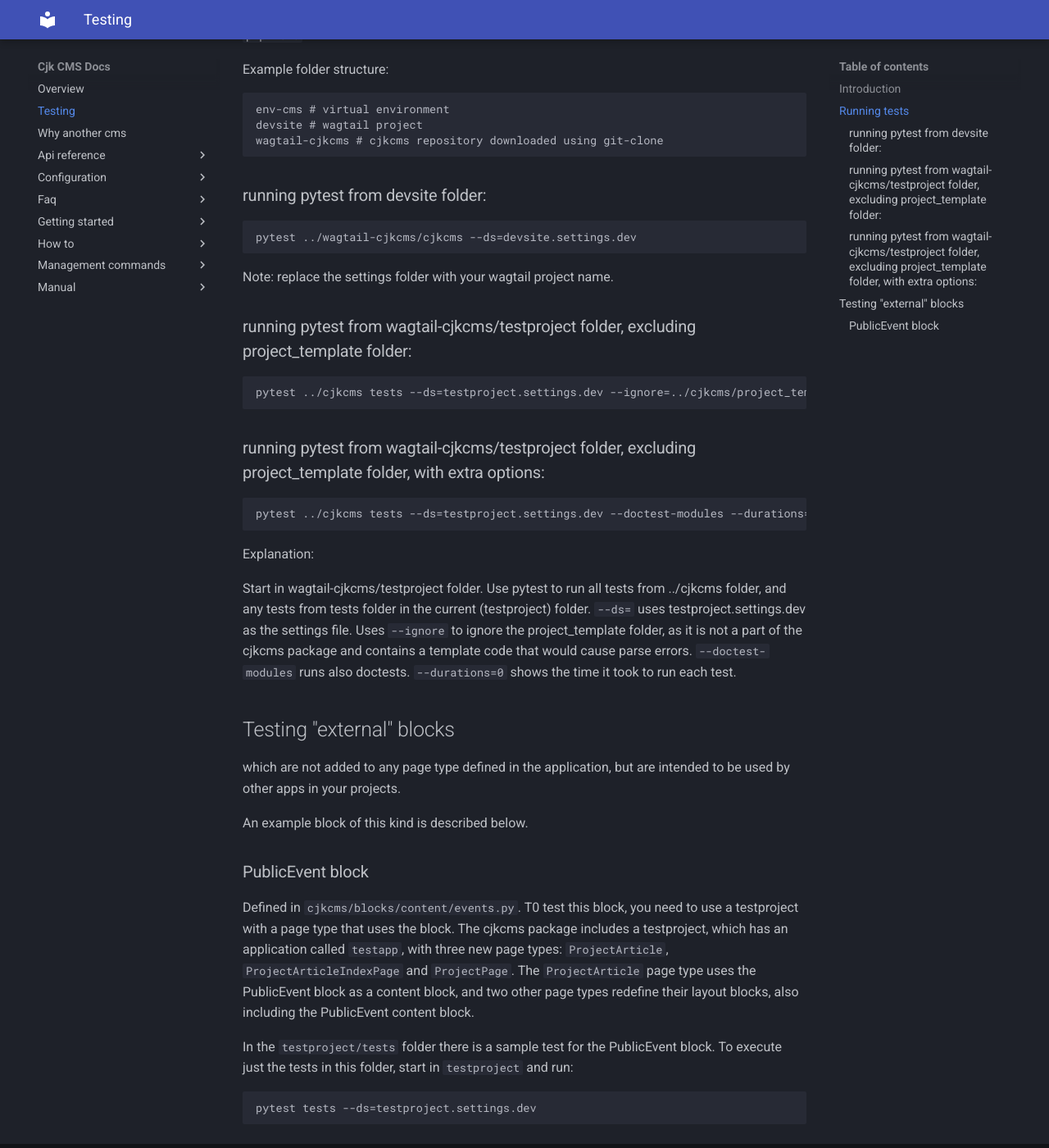
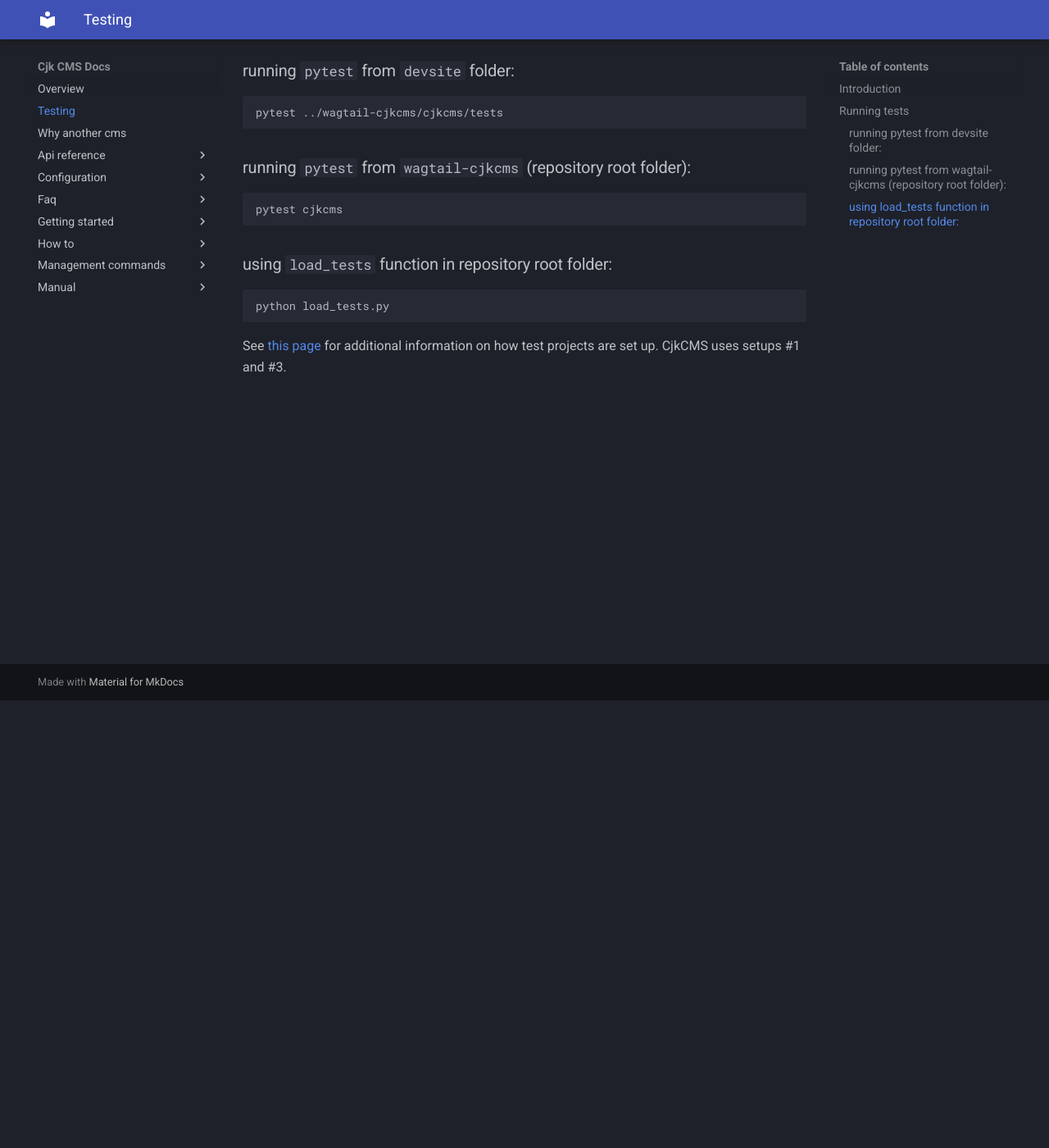
Before and after one commit to cjkpl/wagtail-cjkcms, an MkDocs documentation site: the page built from docs/unit_testing.md, in a window 1280 px wide and 1400 px high, scrolled down 546 px. Shown: the whole window at 82% size. Built offline with MkDocs 1.6.1 and Material for MkDocs 9.7.7, drawn with Linux system fonts in a browser that asks for light colours; some of the changed text lies outside the part shown.

Commit message:
Updates in docs

````diff
--- a/docs/unit_testing.md
+++ b/docs/unit_testing.md
@@ -2,10 +2,7 @@
 
 ## Introduction
 
-Unit Tests for cjkcms are stored in two locations:
-
-1. `tests` folder in the cjkcms folder. This folder contains all tests that do not require a testproject with additional page types, not defined in the cjkcms package.
-2. `tests` folder in the testproject folder. This folder contains all tests (currently one - for PublicEvent block) that require  additional page types, not defined in the cjkcms package. These page types (with new blocks) are defined in `testproject/testapp/models.py`.
+Unit Tests for cjkcms are stored in `cjkcms/tests` folder.
 
 ## Running tests
 
@@ -18,38 +15,17 @@
 wagtail-cjkcms # cjkcms repository downloaded using git-clone
 ```
 
-### running pytest from devsite folder:
+### running `pytest` from `devsite` folder:
 ```
-pytest ../wagtail-cjkcms/cjkcms --ds=devsite.settings.dev
+pytest ../wagtail-cjkcms/cjkcms/tests
 ```
-Note: replace the settings folder with your wagtail project name.
-
-### running pytest from wagtail-cjkcms/testproject folder, excluding project_template folder:
+### running `pytest` from `wagtail-cjkcms` (repository root folder):
 ```
-pytest ../cjkcms tests --ds=testproject.settings.dev --ignore=../cjkcms/project_template
+pytest cjkcms
+```
+### using `load_tests` function in repository root folder:
+```
+python load_tests.py
 ```
 
-
-### running pytest from wagtail-cjkcms/testproject folder, excluding project_template folder, with extra options:
-```
-pytest ../cjkcms tests --ds=testproject.settings.dev --doctest-modules --durations=0 --ignore=../cjkcms/project_template
-```
-Explanation:
-
-Start in wagtail-cjkcms/testproject folder.
-Use pytest to run all tests from ../cjkcms folder, and any tests from tests folder in the current (testproject) folder.
-`--ds=` uses testproject.settings.dev as the settings file. Uses `--ignore` to ignore the project_template folder, as it is not a part of the cjkcms package and contains a template code that would cause parse errors. `--doctest-modules` runs also doctests. `--durations=0` shows the time it took to run each test.
-
-## Testing "external" blocks
-which are not added to any page type defined in the application, but are intended to be used by other apps in your projects.
-
-An example block of this kind is described below.
-
-### PublicEvent block
-Defined in `cjkcms/blocks/content/events.py`.
-T0 test this block, you need to use a testproject with a page type that uses the block. The cjkcms package includes a testproject, which has an application called `testapp`, with three new page types: `ProjectArticle`, `ProjectArticleIndexPage` and `ProjectPage`. The `ProjectArticle` page type uses the PublicEvent block as a content block, and two other page types redefine their layout blocks, also including the PublicEvent content block.
-
-In the `testproject/tests` folder there is a sample test for the PublicEvent block. To execute just the tests in this folder, start in `testproject` and run:
-```
-pytest tests --ds=testproject.settings.dev
-```
+See [this page](https://github.com/cjkpl/cjkcms-testproject) for additional information on how test projects are set up. CjkCMS uses setups #1 and #3.
````
Also changed, not shown: docs/getting-started/04.configuration.md (+3 -0 lines), docs/why-another-cms.md (+1 -0 lines).
